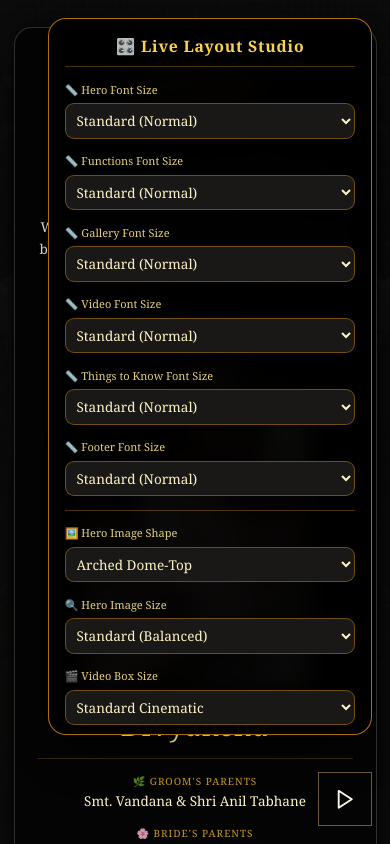
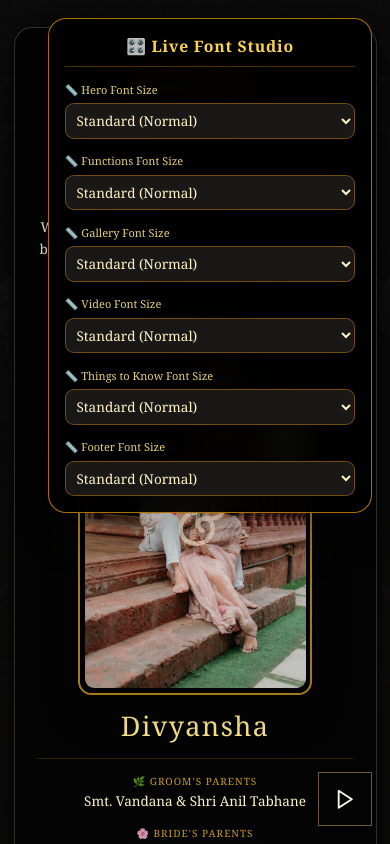
Before and after one commit to Adoniskingx/AD, a React (Vite) app in the folder adarsh-divyansha-wedding/: page / in a window 390 px wide. Shown: the top 844 px of the page. Built offline with nearby package versions, Linux system fonts and the light colour scheme.

Commit message:
Refactor App component by removing unused states
Removed unused state variables for image and video sizes. Updated component references to use default props instead of state.

```diff
--- a/adarsh-divyansha-wedding/src/App.tsx
+++ b/adarsh-divyansha-wedding/src/App.tsx
@@ -16,20 +16,13 @@ export function App() {
   const [thingsFontSize, setThingsFontSize] = useState('18px');
   const [footerFontSize, setFooterFontSize] = useState('18px');
 
-  // Image, Video & Gallery Shape/Size States
-  const [heroImageShape, setHeroImageShape] = useState('rounded-t-[120px] rounded-b-2xl');
-  const [heroImageWidth, setHeroImageWidth] = useState('w-64 md:w-76');
-  const [heroImageHeight, setHeroImageHeight] = useState('h-80 md:h-96');
-  const [videoHeight, setVideoHeight] = useState('aspect-video');
-  const [galleryHeight, setGalleryHeight] = useState('h-[350px] md:h-[420px]');
-
   return (
     <div className="min-h-screen relative overflow-x-hidden">
 
       {/* 🎛️ Floating Live Layout & Font Studio Dropdowns */}
       <div className="fixed top-4 right-4 z-50 bg-black/95 border border-amber-500/70 p-3.5 rounded-2xl shadow-2xl backdrop-blur-md w-72 max-h-[85vh] overflow-y-auto space-y-3 text-xs text-amber-100">
         <p className="text-center font-serif text-amber-300 font-bold tracking-wider border-b border-amber-500/30 pb-2 text-sm">
-          🎛️ Live Layout Studio
+          🎛️ Live Font Studio
         </p>
 
         {/* Hero Section Font Size */}
@@ -97,74 +90,25 @@ export function App() {
             <option value="23px">Extra Large (+4)</option>
           </select>
         </div>
-
-        <hr className="border-amber-500/30 my-2" />
-
-        {/* Hero Image Shape */}
-        <div>
-          <label className="block text-[11px] font-serif text-amber-200/90 mb-1">🖼️ Hero Image Shape</label>
-          <select value={heroImageShape} onChange={(e) => setHeroImageShape(e.target.value)} className="w-full bg-[#1A1816] text-amber-100 border border-amber-500/40 rounded-lg p-1.5">
-            <option value="rounded-t-[120px] rounded-b-2xl">Arched Dome-Top</option>
-            <option value="rounded-full">Vertical Oval / Circle</option>
-            <option value="rounded-2xl">Soft Rounded Rectangle</option>
-          </select>
-        </div>
-
-        {/* Hero Image Size */}
-        <div>
-          <label className="block text-[11px] font-serif text-amber-200/90 mb-1">🔍 Hero Image Size</label>
-          <select onChange={(e) => {
-            const val = e.target.value;
-            if (val === 'sm') { setHeroImageWidth('w-48 md:w-56'); setHeroImageHeight('h-60 md:h-72'); }
-            if (val === 'md') { setHeroImageWidth('w-64 md:w-76'); setHeroImageHeight('h-80 md:h-96'); }
-            if (val === 'lg') { setHeroImageWidth('w-76 md:w-92'); setHeroImageHeight('h-96 md:h-[450px]'); }
-          }} className="w-full bg-[#1A1816] text-amber-100 border border-amber-500/40 rounded-lg p-1.5">
-            <option value="md">Standard (Balanced)</option>
-            <option value="sm">Compact</option>
-            <option value="lg">Large & Immersive</option>
-          </select>
-        </div>
-
-        {/* Video Box Size */}
-        <div>
-          <label className="block text-[11px] font-serif text-amber-200/90 mb-1">🎬 Video Box Size</label>
-          <select onChange={(e) => setVideoHeight(e.target.value)} className="w-full bg-[#1A1816] text-amber-100 border border-amber-500/40 rounded-lg p-1.5">
-            <option value="aspect-video">Standard Cinematic</option>
-            <option value="h-[250px] md:h-[350px]">Compact Height</option>
-            <option value="h-[400px] md:h-[550px]">Large Immersive</option>
-          </select>
-        </div>
-
-        {/* Gallery Display Size */}
-        <div>
-          <label className="block text-[11px] font-serif text-amber-200/90 mb-1">📸 Gallery Display Size</label>
-          <select onChange={(e) => setGalleryGalleryHeight(e.target.value)} className="w-full bg-[#1A1816] text-amber-100 border border-amber-500/40 rounded-lg p-1.5" defaultValue="h-[350px] md:h-[420px]" ref={(node) => {
-            // helper ref or handler
-          }} onChangeCapture={(e) => setGalleryHeight((e.target as HTMLSelectElement).value)}>
-            <option value="h-[280px] md:h-[340px]">Compact View</option>
-            <option value="h-[350px] md:h-[420px]">Standard View</option>
-            <option value="h-[450px] md:h-[550px]">Immersive Large View</option>
-          </select>
-        </div>
       </div>
 
       {/* Background Layers */}
       <div className="sacred-bg-layer" />
       <div className="sacred-overlay-layer" />
 
-      {/* Main Content Sections with Live Custom Styles */}
+      {/* Main Content Sections with Dynamic Font Sizes */}
       <div className="site-content-wrapper">
         <div style={{ fontSize: heroFontSize }}>
-          <Hero customShape={heroImageShape} customWidth={heroImageWidth} customHeight={heroImageHeight} />
+          <Hero />
         </div>
         <div style={{ fontSize: functionsFontSize }}>
           <Functions />
         </div>
         <div style={{ fontSize: galleryFontSize }}>
-          <Gallery customHeight={galleryHeight} />
+          <Gallery />
         </div>
         <div style={{ fontSize: videoFontSize }}>
-          <VideoSection customHeight={videoHeight} />
+          <VideoSection />
         </div>
         <div style={{ fontSize: thingsFontSize }}>
           <ThingsToKnow />
```
